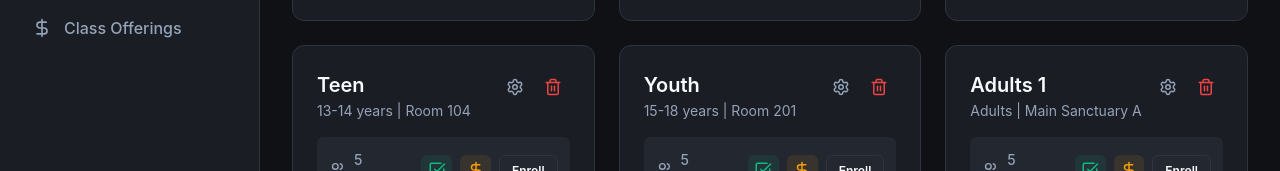
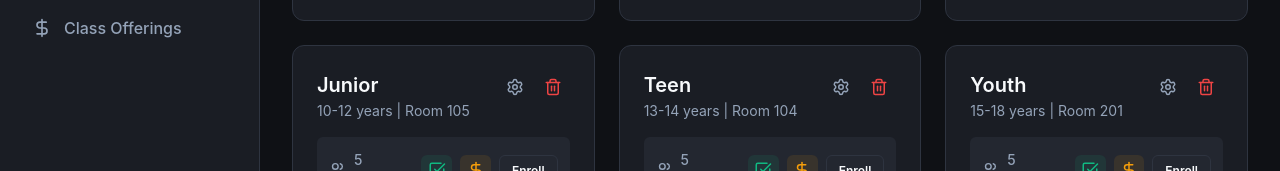
Before and after one commit to bacha77/attendance, a React (Vite) app: page /attendance/classes in a window 1280 px wide. Shown: the part 428-599 px from the top of the page. Built offline with nearby package versions, Linux system fonts and the light colour scheme.

Commit message:
Add Junior class (10-12 years)

```diff
--- a/src/data/mockData.ts
+++ b/src/data/mockData.ts
@@ -58,6 +58,7 @@ export const initialClasses: Class[] = [
   { id: 'c1', name: 'Beginner', ageGroup: '1-3 years old', room: 'Room 101' },
   { id: 'c2', name: 'Kindergarten', ageGroup: '4-6 years old', room: 'Room 102' },
   { id: 'c3', name: 'Primary', ageGroup: '7-9 years old', room: 'Room 103' },
+  { id: 'c10', name: 'Junior', ageGroup: '10-12 years', room: 'Room 105' },
   { id: 'c4', name: 'Teen', ageGroup: '13-14 years', room: 'Room 104' },
   { id: 'c5', name: 'Youth', ageGroup: '15-18 years', room: 'Room 201' },
   { id: 'c6', name: 'Adults 1', ageGroup: 'Adults', room: 'Main Sanctuary A' },
```
